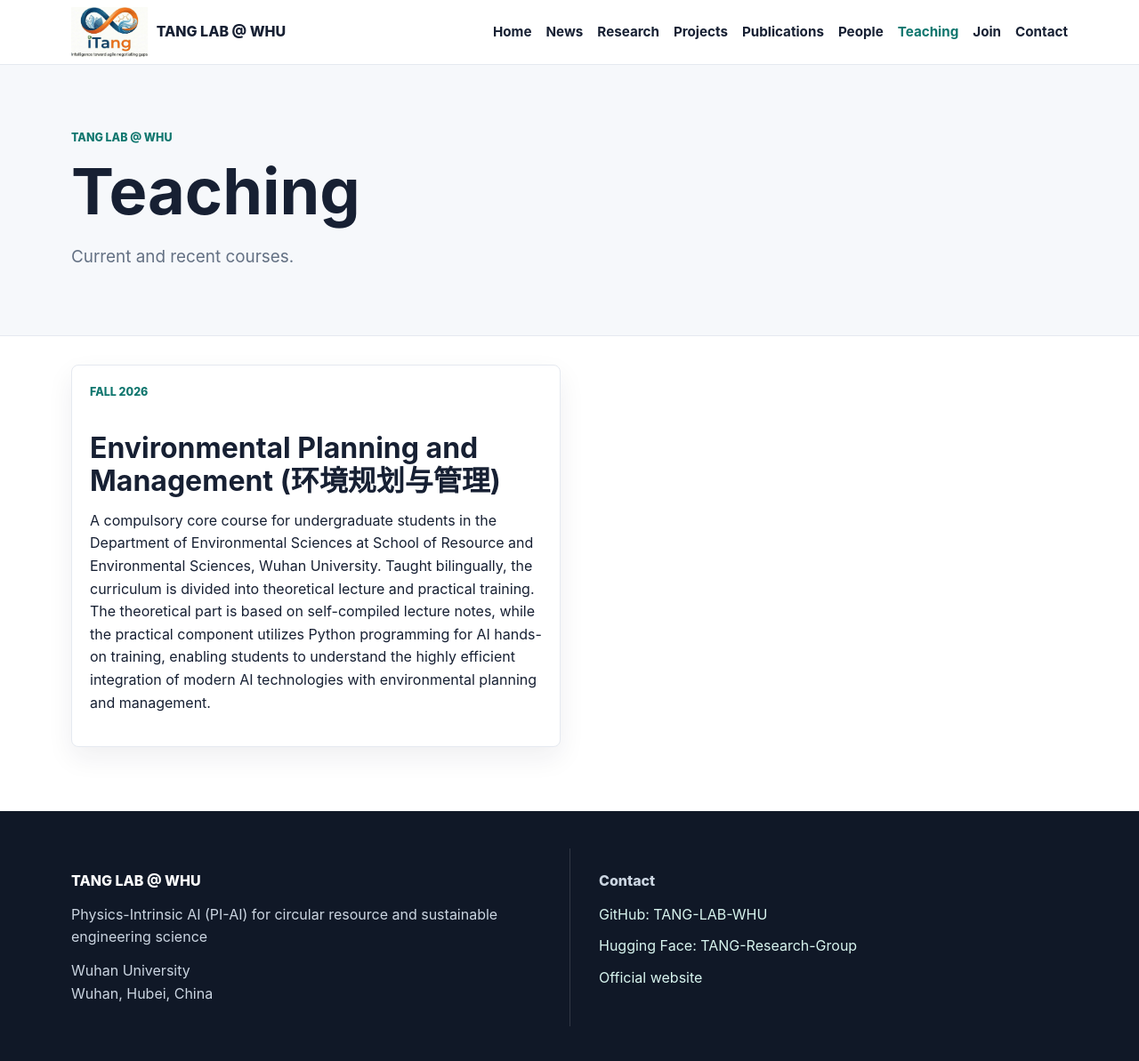
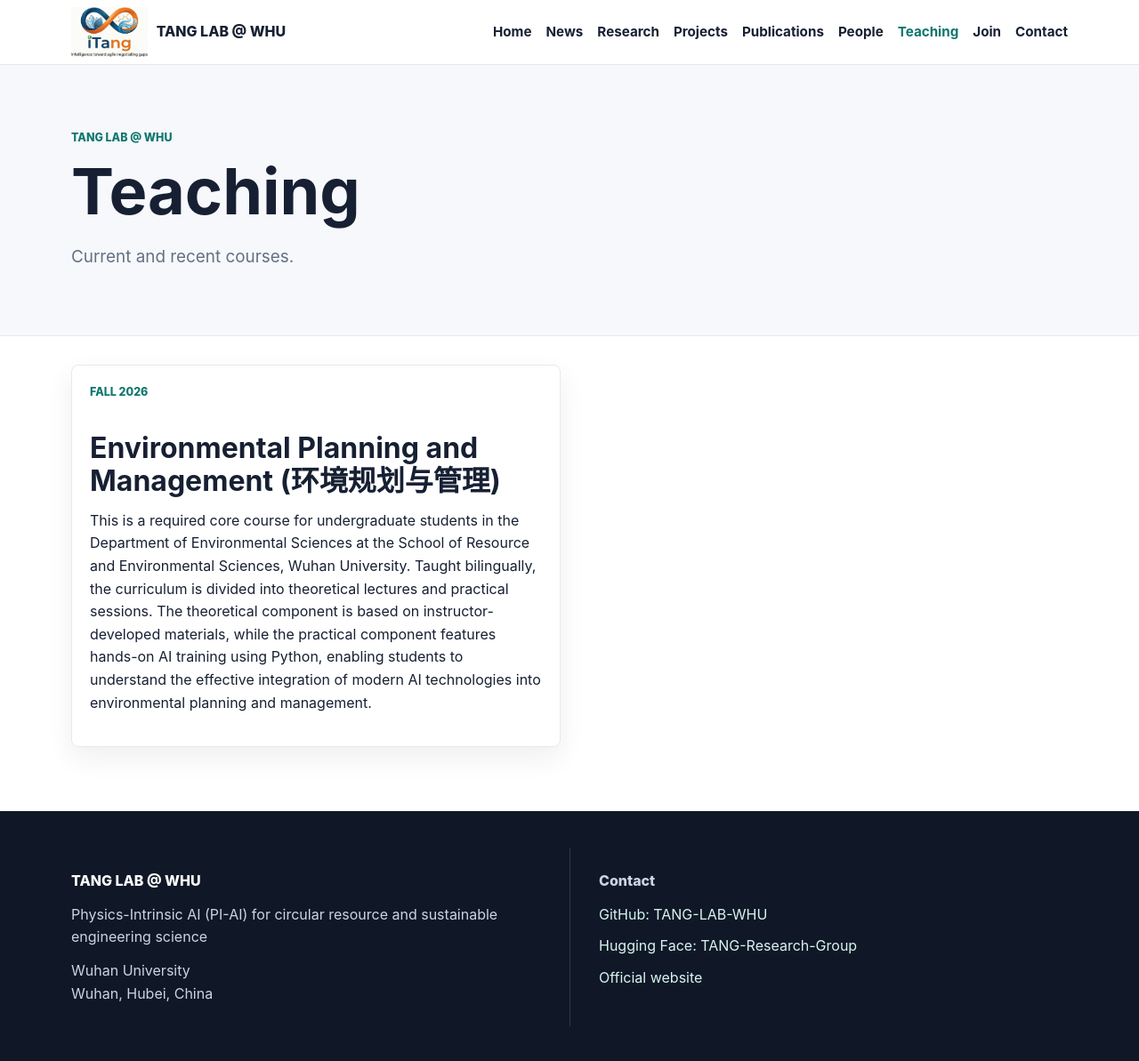
Before and after one commit to TANG-LAB-WHU/tanglab.github.io, a Jekyll site: the page built from pages/teaching.html, in a window 1280 px wide and 1196 px high. Shown: the top 1193 px of the window at 89% size. Built offline with Jekyll 4.4.1, drawn with Linux system fonts in a browser that asks for light colours.

Commit message:
Add Environmental Planning and Management course entry to teaching data

```diff
--- a/_data/teaching.yml
+++ b/_data/teaching.yml
@@ -2,7 +2,7 @@
 - title: "Environmental Planning and Management (环境规划与管理)"
   term: "Fall 2026"
   url: ""
-  description: "A compulsory core course for undergraduate students in the Department of Environmental Sciences at School of Resource and Environmental Sciences, Wuhan University. Taught bilingually, the curriculum is divided into theoretical lecture and practical training. The theoretical part is based on self-compiled lecture notes, while the practical component utilizes Python programming for AI hands-on training, enabling students to understand the highly efficient integration of modern AI technologies with environmental planning and management."
+  description: "This is a required core course for undergraduate students in the Department of Environmental Sciences at the School of Resource and Environmental Sciences, Wuhan University. Taught bilingually, the curriculum is divided into theoretical lectures and practical sessions. The theoretical component is based on instructor-developed materials, while the practical component features hands-on AI training using Python, enabling students to understand the effective integration of modern AI technologies into environmental planning and management."
 # - code: "COURSE 002"
 #   title: "Course Title Placeholder"
 #   term: "Fall 2025"
```
